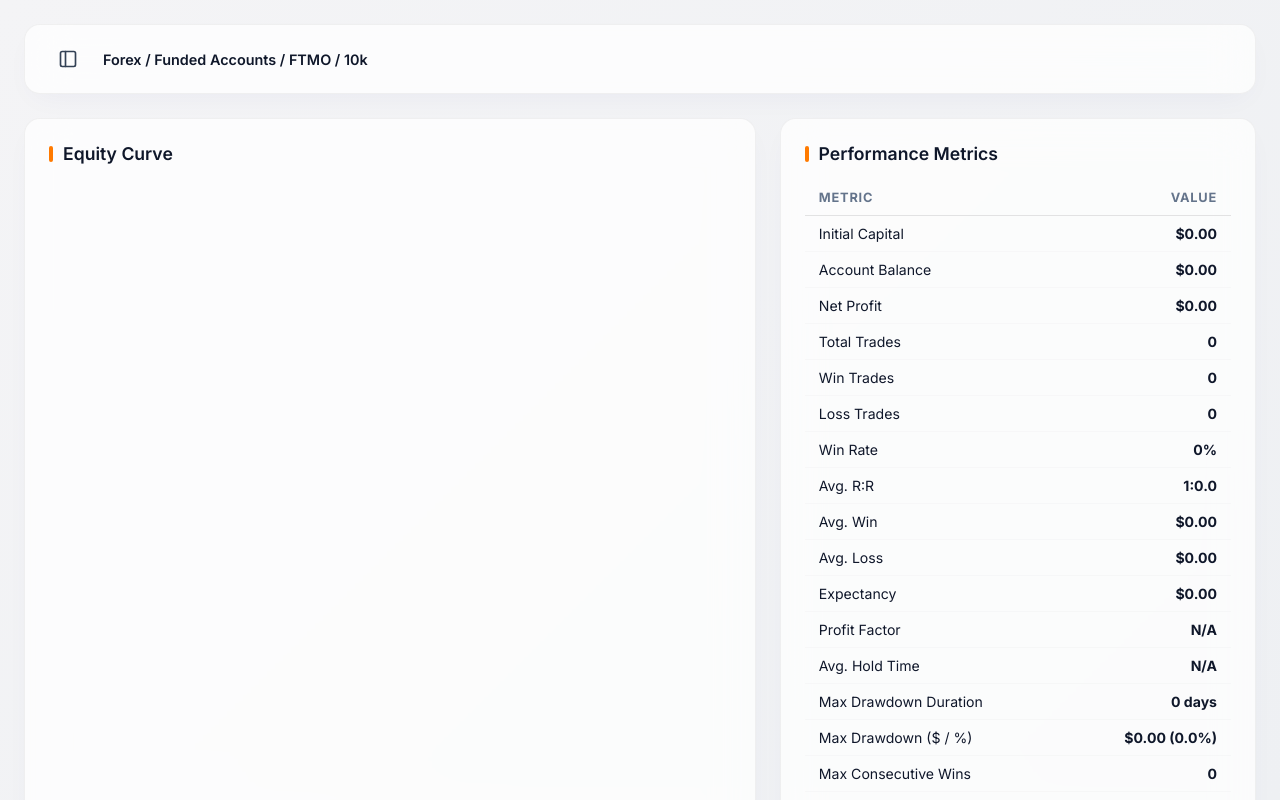
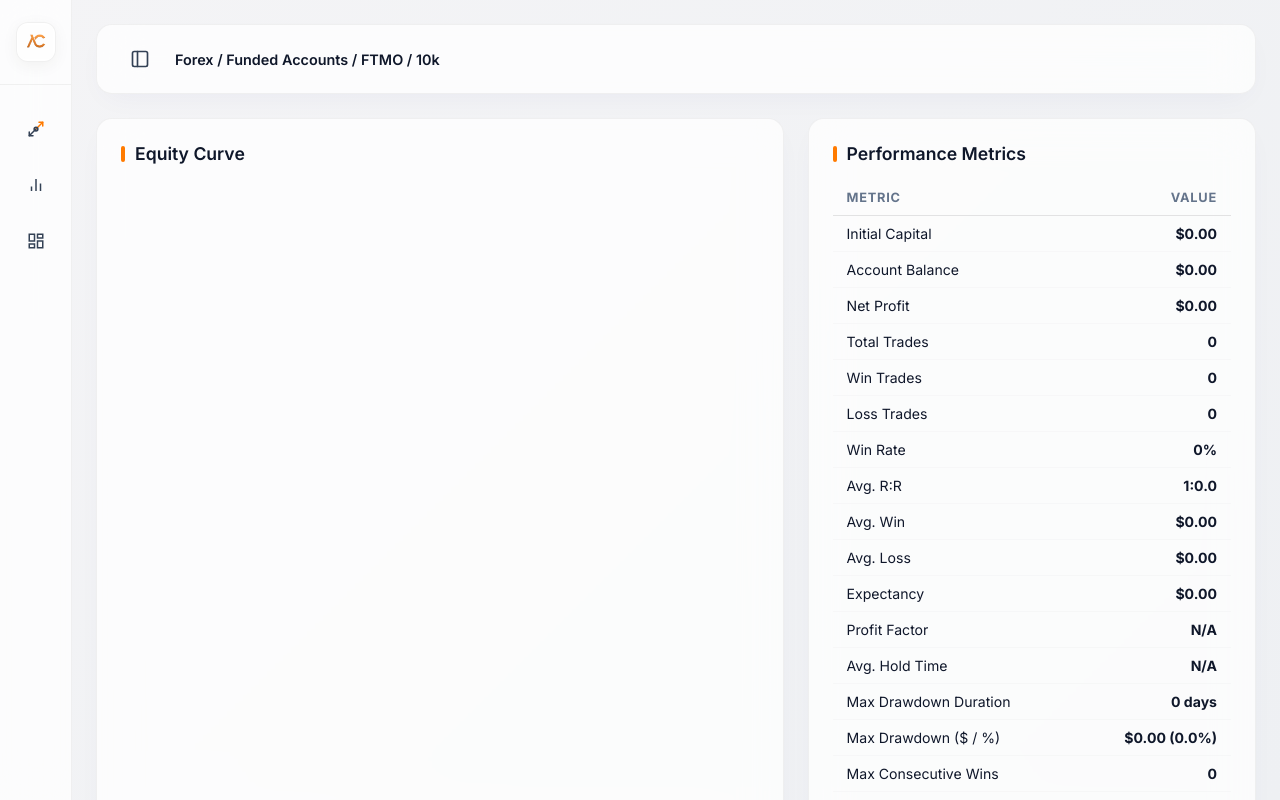
Before and after one commit to minhnguyen1604/lambdacapital_dashboard, a website: page index.html in a window 1280 px wide. Both pictures are taken after a click on the button 348 px from the left and 59 px from the top of the page. Shown: the top 800 px of the page. Drawn offline with nearby package versions, Linux system fonts and the light colour scheme; no server answers.

Commit message:
Change collapsed sidebar to a mini-sidebar showing logo and menu icons

```diff
--- a/style.css
+++ b/style.css
@@ -322,11 +322,60 @@ body {
 }
 
 .sidebar-collapsed .sidebar {
-  transform: translateX(-100%);
+  width: 72px;
 }
 
 .sidebar-collapsed .main-content {
-  margin-left: 0;
+  margin-left: 72px;
+}
+
+.sidebar-collapsed .brand-section {
+  padding: 22px 0;
+  justify-content: center;
+  gap: 0;
+}
+
+.sidebar-collapsed .brand-logo-container {
+  width: 40px;
+  height: 40px;
+}
+
+.sidebar-collapsed .brand-name {
+  display: none !important;
+}
+
+.sidebar-collapsed .nav-menu {
+  padding: 20px 8px;
+  align-items: center;
+}
+
+.sidebar-collapsed .nav-section-title {
+  display: none !important;
+}
+
+.sidebar-collapsed .nav-item {
+  width: 48px;
+  height: 48px;
+  padding: 0;
+  justify-content: center;
+  border-radius: 12px;
+}
+
+.sidebar-collapsed .nav-item-icon {
+  gap: 0;
+  justify-content: center;
+}
+
+.sidebar-collapsed .nav-item-icon span {
+  display: none !important;
+}
+
+.sidebar-collapsed .nav-item-chevron {
+  display: none !important;
+}
+
+.sidebar-collapsed .nav-sub-list {
+  display: none !important;
 }
 
 /* Header Styles */
```
